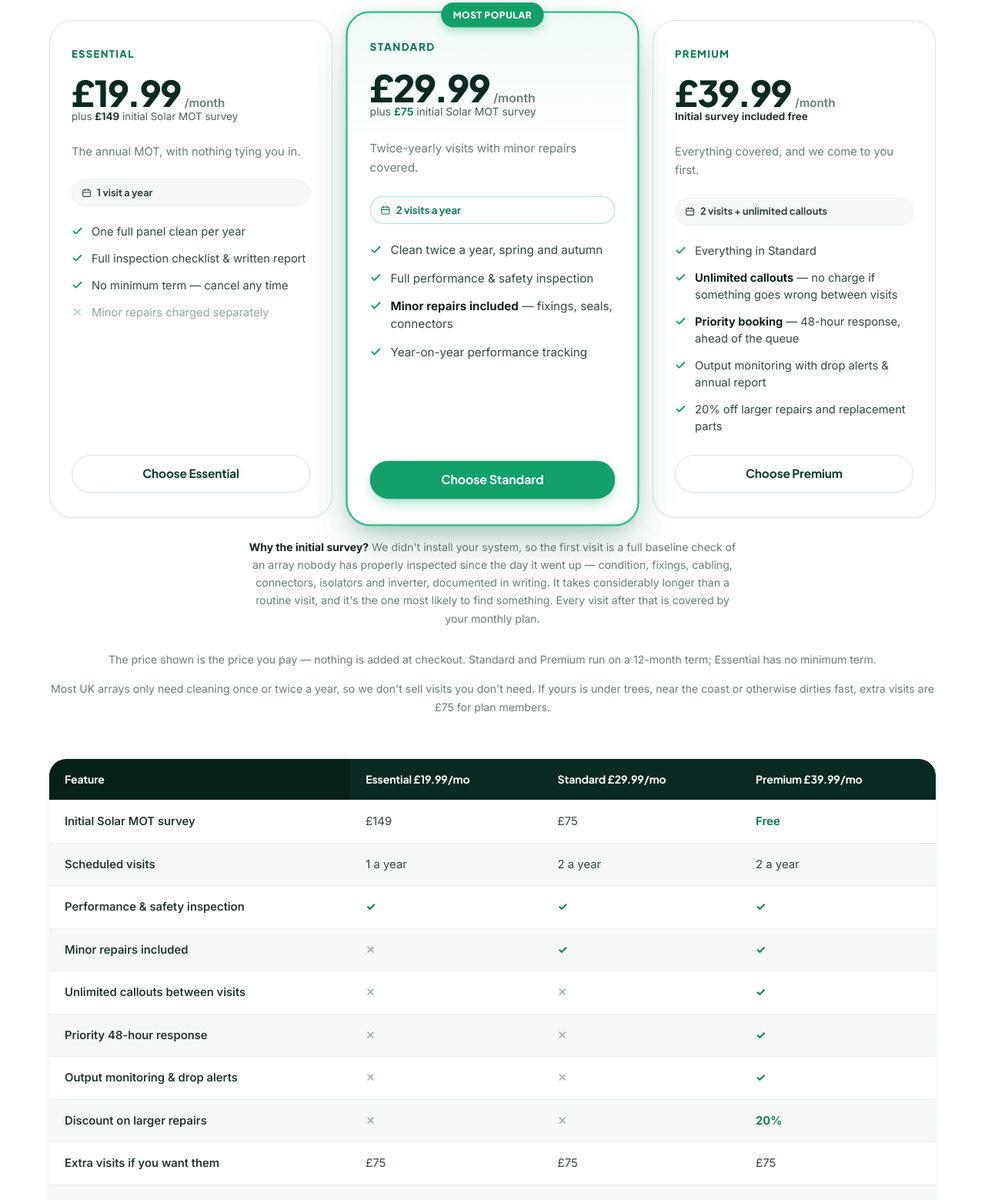
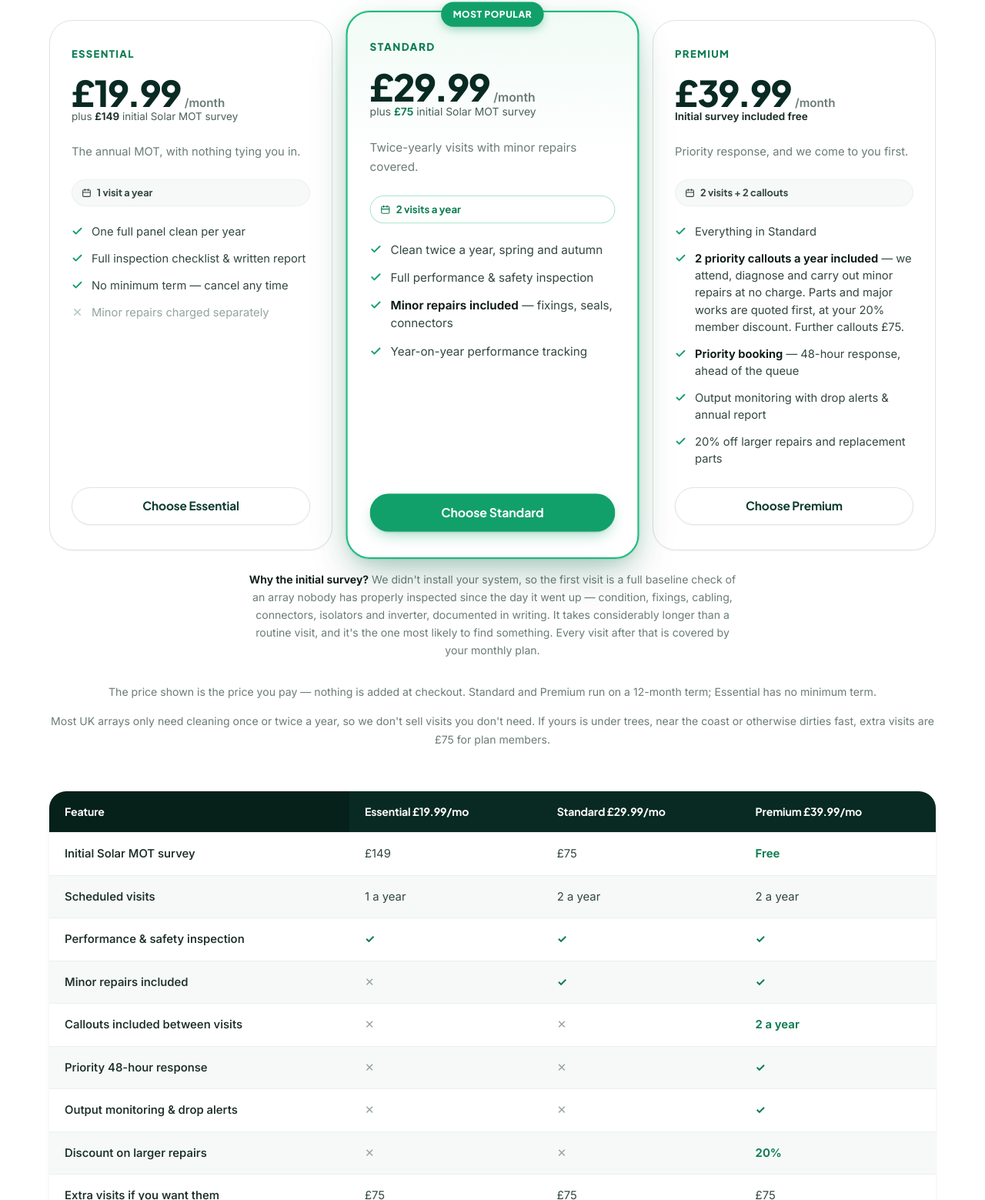
Before and after one commit to rbrunt1/dorset-solar-care, a website: page pricing.html in a window 1280 px wide. Shown: the part 768-2327 px from the top of the page at 77% size. Drawn offline with Linux system fonts and the light colour scheme.

Commit message:
Cap Premium callouts at 2 a year

```diff
--- a/pricing.html
+++ b/pricing.html
@@ -103,14 +103,14 @@
         <div class="plan-name">Premium</div>
         <div class="plan-price"><span class="amount">£39.99</span><span class="period">/month</span></div>
         <div class="plan-setup"><strong>Initial survey included free</strong></div>
-        <div class="plan-desc">Everything covered, and we come to you first.</div>
+        <div class="plan-desc">Priority response, and we come to you first.</div>
         <div class="plan-cadence">
           <svg width="13" height="13" viewBox="0 0 24 24" fill="none"><rect x="3" y="5" width="18" height="16" rx="2.5" stroke="currentColor" stroke-width="2"/><path d="M8 3v4M16 3v4M3 11h18" stroke="currentColor" stroke-width="2" stroke-linecap="round"/></svg>
-          2 visits + unlimited callouts
+          2 visits + 2 callouts
         </div>
         <ul class="plan-features">
           <li><svg width="15" height="15" viewBox="0 0 24 24" fill="none"><path d="M20 6L9 17l-5-5" stroke="currentColor" stroke-width="3" stroke-linecap="round" stroke-linejoin="round"/></svg><span>Everything in Standard</span></li>
-          <li><svg width="15" height="15" viewBox="0 0 24 24" fill="none"><path d="M20 6L9 17l-5-5" stroke="currentColor" stroke-width="3" stroke-linecap="round" stroke-linejoin="round"/></svg><span><strong>Unlimited callouts</strong> — no charge if something goes wrong between visits</span></li>
+          <li><svg width="15" height="15" viewBox="0 0 24 24" fill="none"><path d="M20 6L9 17l-5-5" stroke="currentColor" stroke-width="3" stroke-linecap="round" stroke-linejoin="round"/></svg><span><strong>2 priority callouts a year included</strong> — we attend, diagnose and carry out minor repairs at no charge. Parts and major works are quoted first, at your 20% member discount. Further callouts £75.</span></li>
           <li><svg width="15" height="15" viewBox="0 0 24 24" fill="none"><path d="M20 6L9 17l-5-5" stroke="currentColor" stroke-width="3" stroke-linecap="round" stroke-linejoin="round"/></svg><span><strong>Priority booking</strong> — 48-hour response, ahead of the queue</span></li>
           <li><svg width="15" height="15" viewBox="0 0 24 24" fill="none"><path d="M20 6L9 17l-5-5" stroke="currentColor" stroke-width="3" stroke-linecap="round" stroke-linejoin="round"/></svg><span>Output monitoring with drop alerts &amp; annual report</span></li>
           <li><svg width="15" height="15" viewBox="0 0 24 24" fill="none"><path d="M20 6L9 17l-5-5" stroke="currentColor" stroke-width="3" stroke-linecap="round" stroke-linejoin="round"/></svg><span>20% off larger repairs and replacement parts</span></li>
@@ -134,7 +134,7 @@
           <tr><td>Scheduled visits</td><td>1 a year</td><td>2 a year</td><td>2 a year</td></tr>
           <tr><td>Performance &amp; safety inspection</td><td class="yes">✓</td><td class="yes">✓</td><td class="yes">✓</td></tr>
           <tr><td>Minor repairs included</td><td class="no">✕</td><td class="yes">✓</td><td class="yes">✓</td></tr>
-          <tr><td>Unlimited callouts between visits</td><td class="no">✕</td><td class="no">✕</td><td class="yes">✓</td></tr>
+          <tr><td>Callouts included between visits</td><td class="no">✕</td><td class="no">✕</td><td class="yes">2 a year</td></tr>
           <tr><td>Priority 48-hour response</td><td class="no">✕</td><td class="no">✕</td><td class="yes">✓</td></tr>
           <tr><td>Output monitoring &amp; drop alerts</td><td class="no">✕</td><td class="no">✕</td><td class="yes">✓</td></tr>
           <tr><td>Discount on larger repairs</td><td class="no">✕</td><td class="no">✕</td><td class="yes">20%</td></tr>
```
Also changed, not shown: signup.html (+1 -1 lines).
